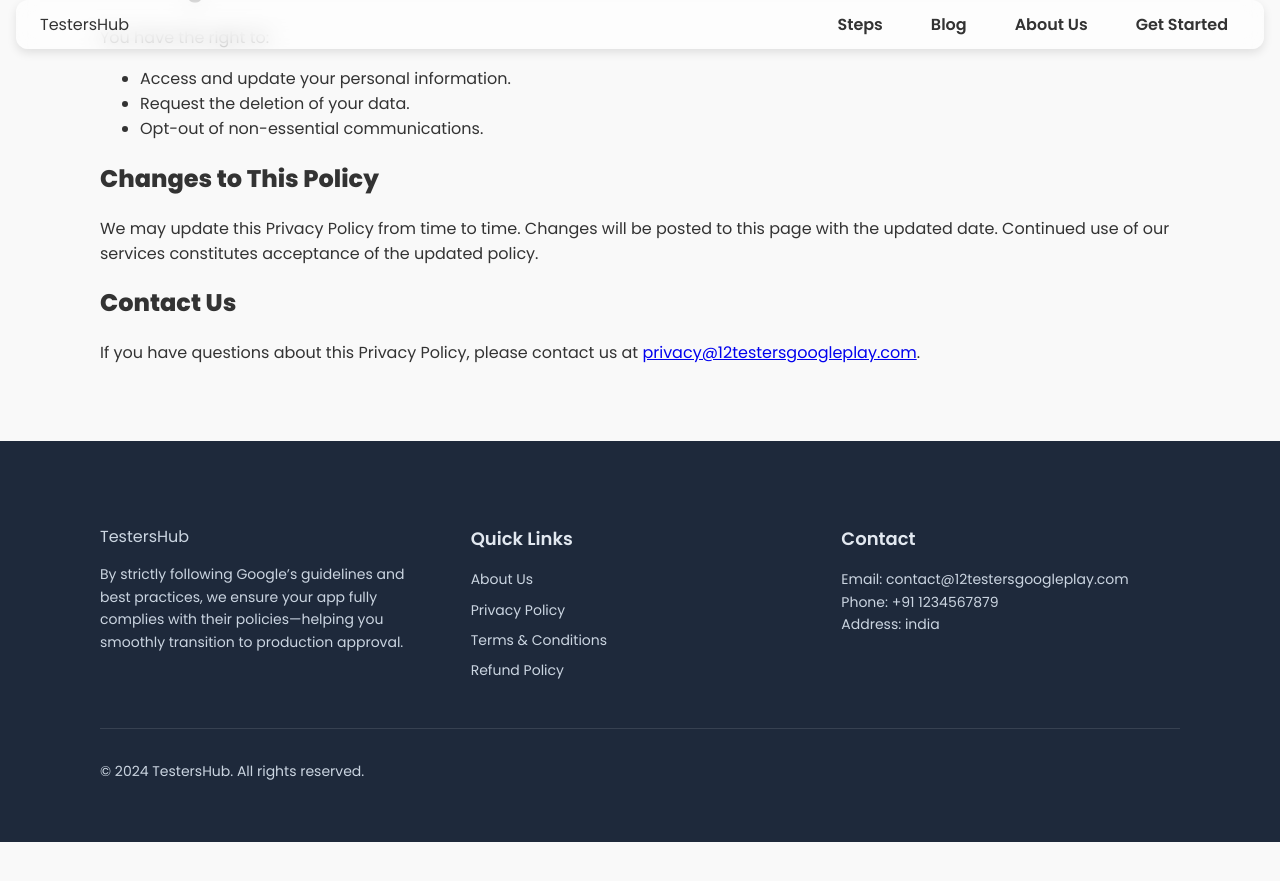
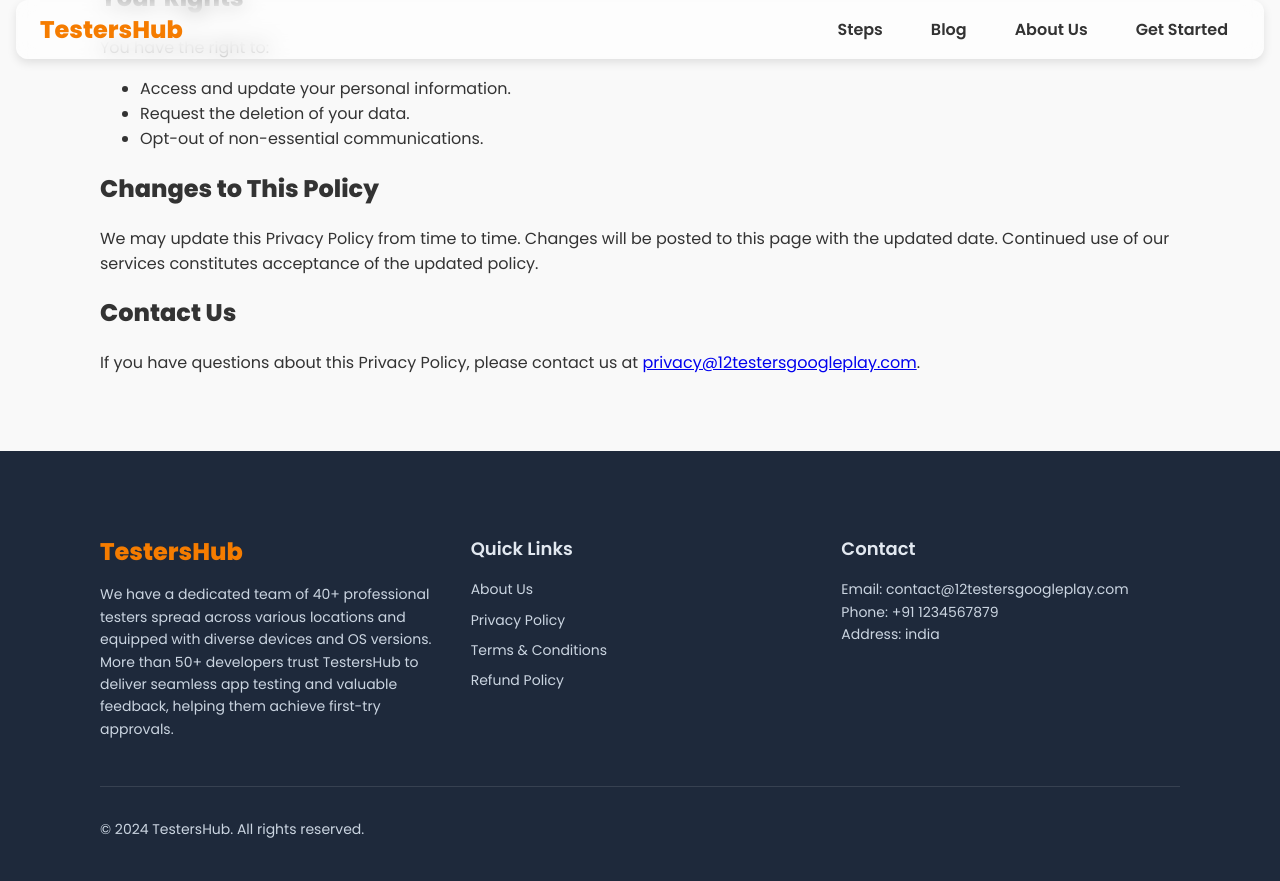
Before and after one commit to teekamsuthar/12testersgoogleplay.com, a Jekyll site: the page privacy-policy.html, which Jekyll copies as it is, in a window 1280 px wide and 900 px high, scrolled down 1031 px. Shown: the top 881 px of the window. Built offline with Jekyll 4.4.1, drawn with Linux system fonts in a browser that asks for light colours; before the commit the page ends 1873 px from its top, so only the background shows below that.

Commit message:
Update privacy-policy.html

```diff
--- a/privacy-policy.html
+++ b/privacy-policy.html
@@ -13,10 +13,11 @@
       rel="stylesheet"
     />
     <link rel="stylesheet" href="style.css" />
+    <link rel="icon" href="images/thailand (1).png" type="image/x-icon">
   </head>
   <body>
       <nav class="nav">
-        <div class="logo">TestersHub</div>
+        <div class="logo"><a href="index.html">TestersHub</a></div>
         <ul class="nav-links">
           <li><a href="#how-it-works">Steps</a></li>
           <li><a href="blog.html">Blog</a></li>
@@ -116,8 +117,9 @@
       <div class="container">
         <div class="grid">
           <div class="about-us">
-            <div class="logo">TestersHub</div>
-            <p>  By strictly following Google’s guidelines and best practices, we ensure your app fully complies with their policies—helping you smoothly transition to production approval.</p>
+            <div class="logo"><a href="index.html">TestersHub</a></div>
+            <p>  We have a dedicated team of 40+ professional testers spread across various locations and equipped with diverse devices and OS versions.
+              More than 50+ developers trust TestersHub to deliver seamless app testing and valuable feedback, helping them achieve first-try approvals.</p>
           </div>
 
           <div class="quick-links">
```
